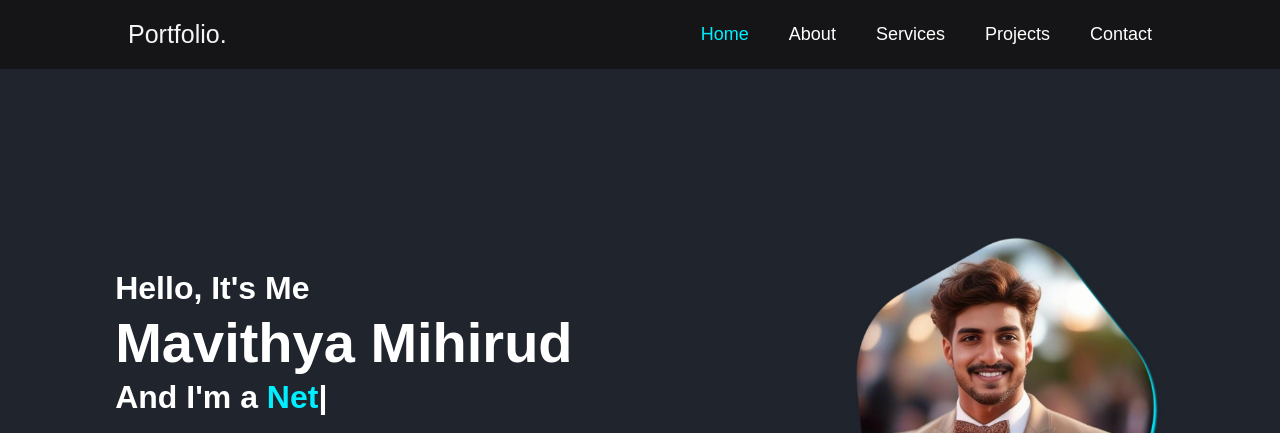
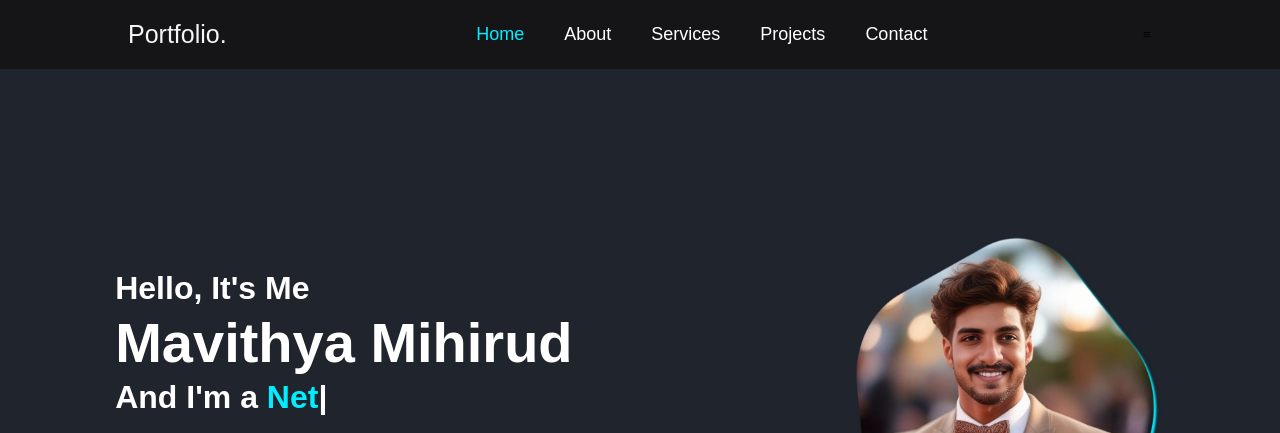
Before and after one commit to Mavithya/My-Portfolio, a plain HTML site: page index.html in a window 1280 px wide. Shown: the top 433 px of the page. Drawn offline with nearby package versions, Linux system fonts and the light colour scheme.

Commit message:
Update index.html

```diff
--- a/index.html
+++ b/index.html
@@ -23,7 +23,7 @@
             <a href="#portfolio">Projects </a>
             <a href="#contact">Contact </a>
         </nav>
-
+    <div class="bx bx-menu" id="menu-icon"></div>
     </header>
     <section class="home" id="home">
         <div class="home-content">
```
